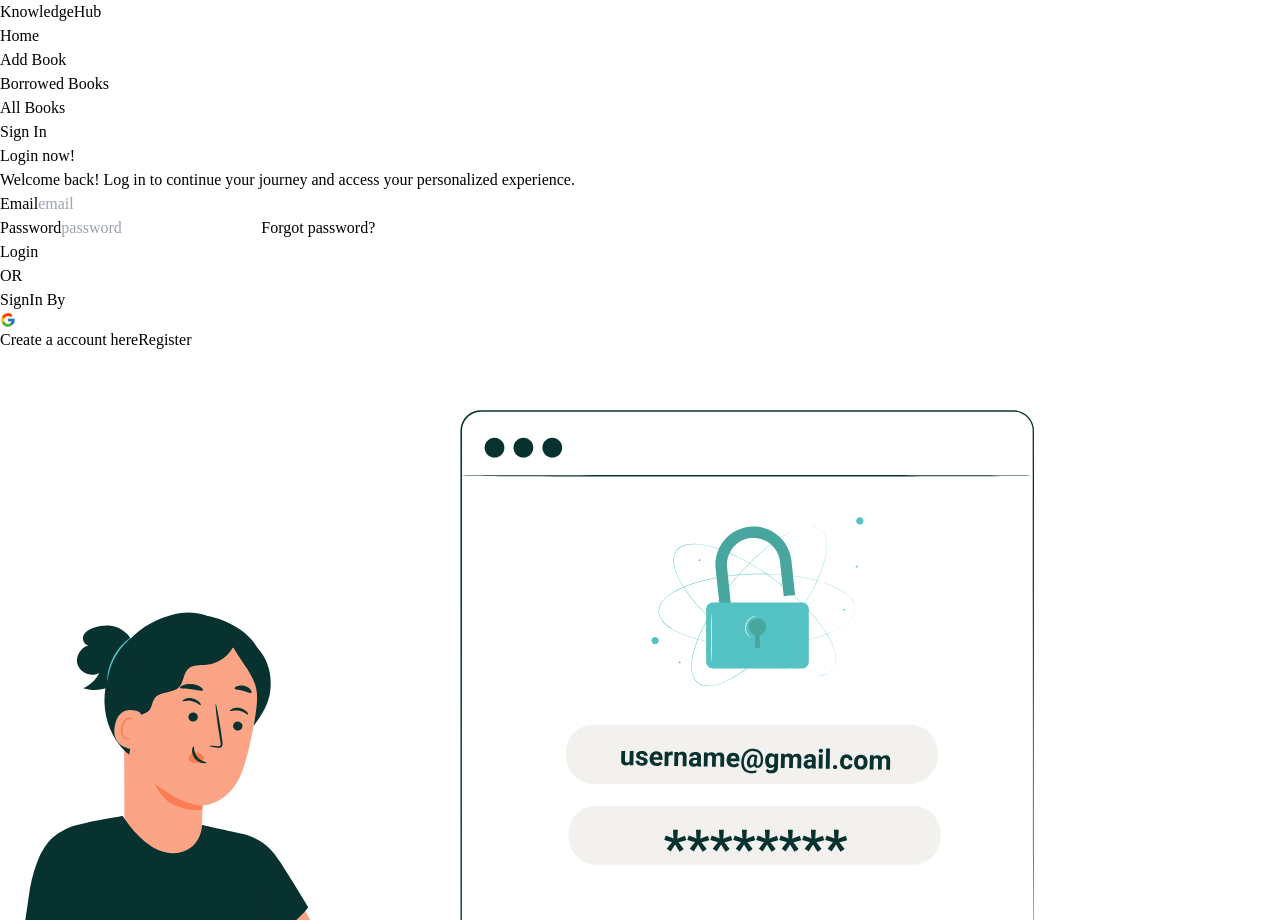
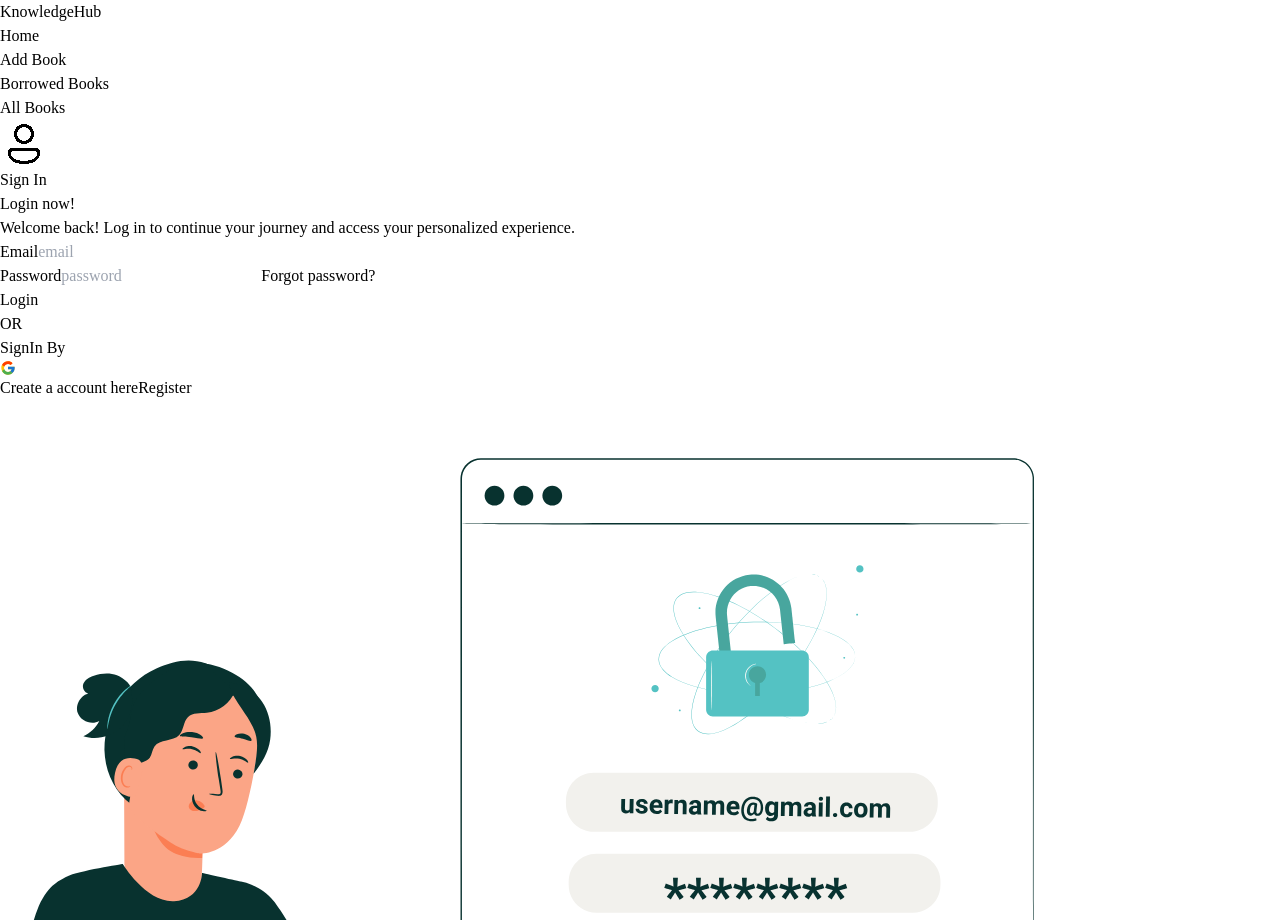
Before and after one commit to maruf318/knowledge-hub-client, a React (Vite) app: page /login in a window 1280 px wide. Shown: the part 1440-2360 px from the top of the page. Built offline with nearby package versions, Linux system fonts and the light colour scheme; no server answers.

Commit message:
username and profile pic showing on navbar completed

```diff
--- a/src/components/Categories.jsx
+++ b/src/components/Categories.jsx
@@ -10,7 +10,7 @@ const Categories = () => {
       .then((res) => res.json())
       .then((data) => setCategories(data));
   }, []);
-  console.log(categories);
+  // console.log(categories);
   return (
     <div className="max-w-7xl mx-auto min-h-screen my-10">
       <h1 className="text-5xl text-center font-bold my-10">
--- a/src/components/Header.jsx
+++ b/src/components/Header.jsx
@@ -2,6 +2,7 @@ import { Link, NavLink } from "react-router-dom";
 import pic from "../../src/assets/book-plant.png";
 import { useContext } from "react";
 import { AuthContext } from "../provider/AuthProvider";
+import icon from "../../src/assets/avatar.gif";
 
 const Header = () => {
   // const user = true;
@@ -105,9 +106,33 @@ const Header = () => {
         <div className="navbar-center z-10 hidden lg:flex">
           <ul className="menu menu-horizontal px-1">{navLinks}</ul>
         </div>
-        <div className="navbar-end">
+        <div className="navbar-end grid space-y-2 items-center content-center">
+          <div>
+            {user?.displayName ? (
+              <p className="text-red-600 border-x-2 text-center">
+                User: {user.displayName}
+              </p>
+            ) : (
+              ""
+            )}
+          </div>
+          <div className="justify-center  items-center mx-auto flex">
+            <div className="avatar">
+              <div className="w-8 rounded-full">
+                {/* <img src={icon} /> */}
+                {user?.photoURL ? (
+                  <img src={user.photoURL} />
+                ) : (
+                  <img src={icon} />
+                )}
+              </div>
+            </div>
+            <div>
               {user ? (
-            <button onClick={handleLogOut} className="btn bg-black text-white">
+                <button
+                  onClick={handleLogOut}
+                  className="btn bg-black text-white"
+                >
                   LOGOUT
                 </button>
               ) : (
@@ -118,6 +143,8 @@ const Header = () => {
             </div>
           </div>
         </div>
+      </div>
+    </div>
   );
 };
 
--- a/src/pages/Login.jsx
+++ b/src/pages/Login.jsx
@@ -11,6 +11,7 @@ const Login = () => {
   const { logIn, googleSignIn } = useContext(AuthContext);
   const navigate = useNavigate(null);
   const location = useLocation();
+  console.log(location);
   const notifySuccess = () =>
     toast.success("Logged in Successful", {
       position: "top-center",
@@ -58,6 +59,7 @@ const Login = () => {
         //   "success"
         // );
         notifySuccess();
+
         navigate(location?.state ? location.state : "/");
       })
       .catch((error) => {
--- a/src/routes/PrivateRoute.jsx
+++ b/src/routes/PrivateRoute.jsx
@@ -7,6 +7,7 @@ import { Navigate, useLocation } from "react-router-dom";
 const PrivateRoute = ({ children }) => {
   const { user, loading } = useContext(AuthContext);
   const location = useLocation();
+
   // const navigate = useNavigate(null);
   if (loading) {
     return (
```
Also changed, not shown: src/assets/avatar.gif (added). Lines whose indentation alone changed are shown as unchanged.
